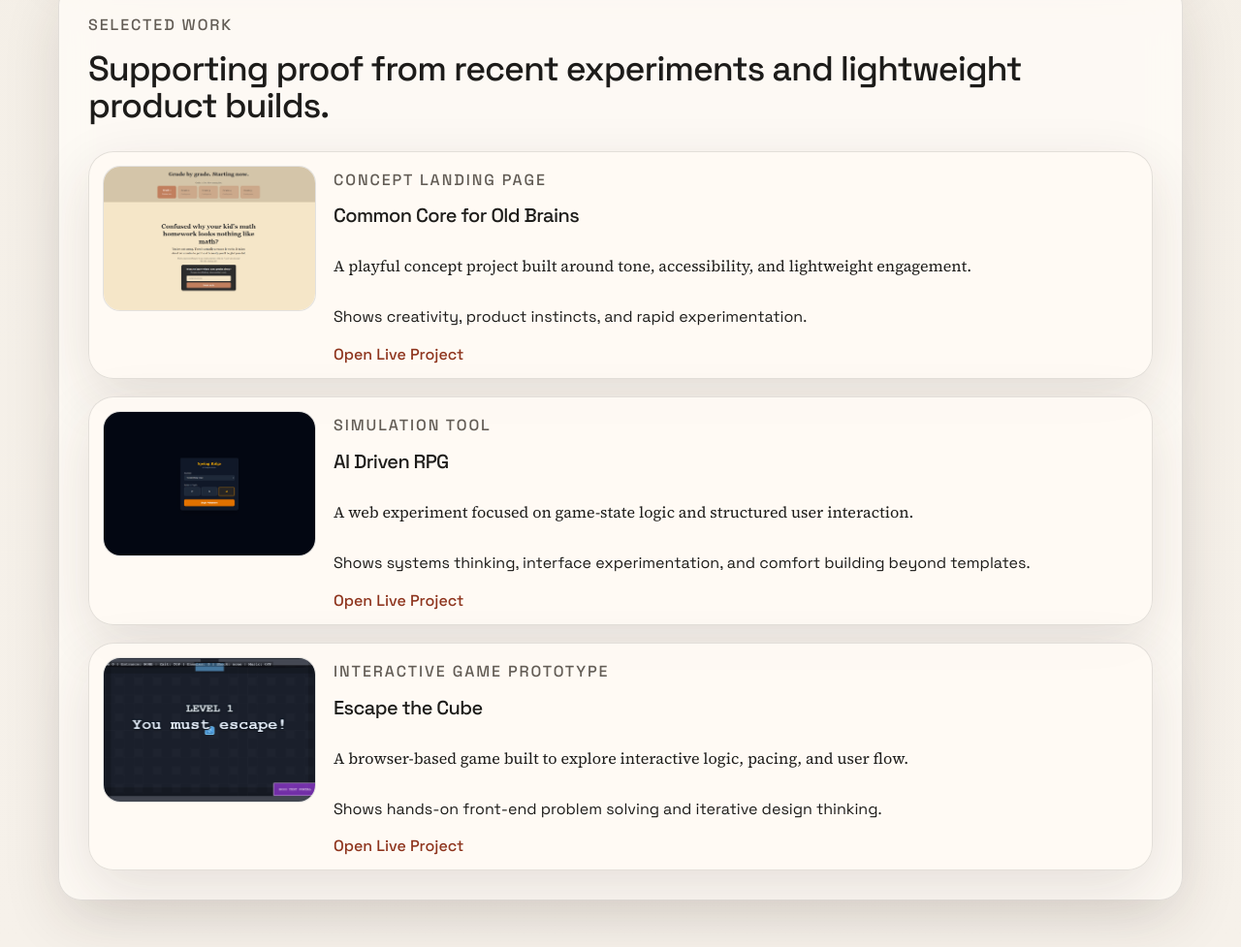
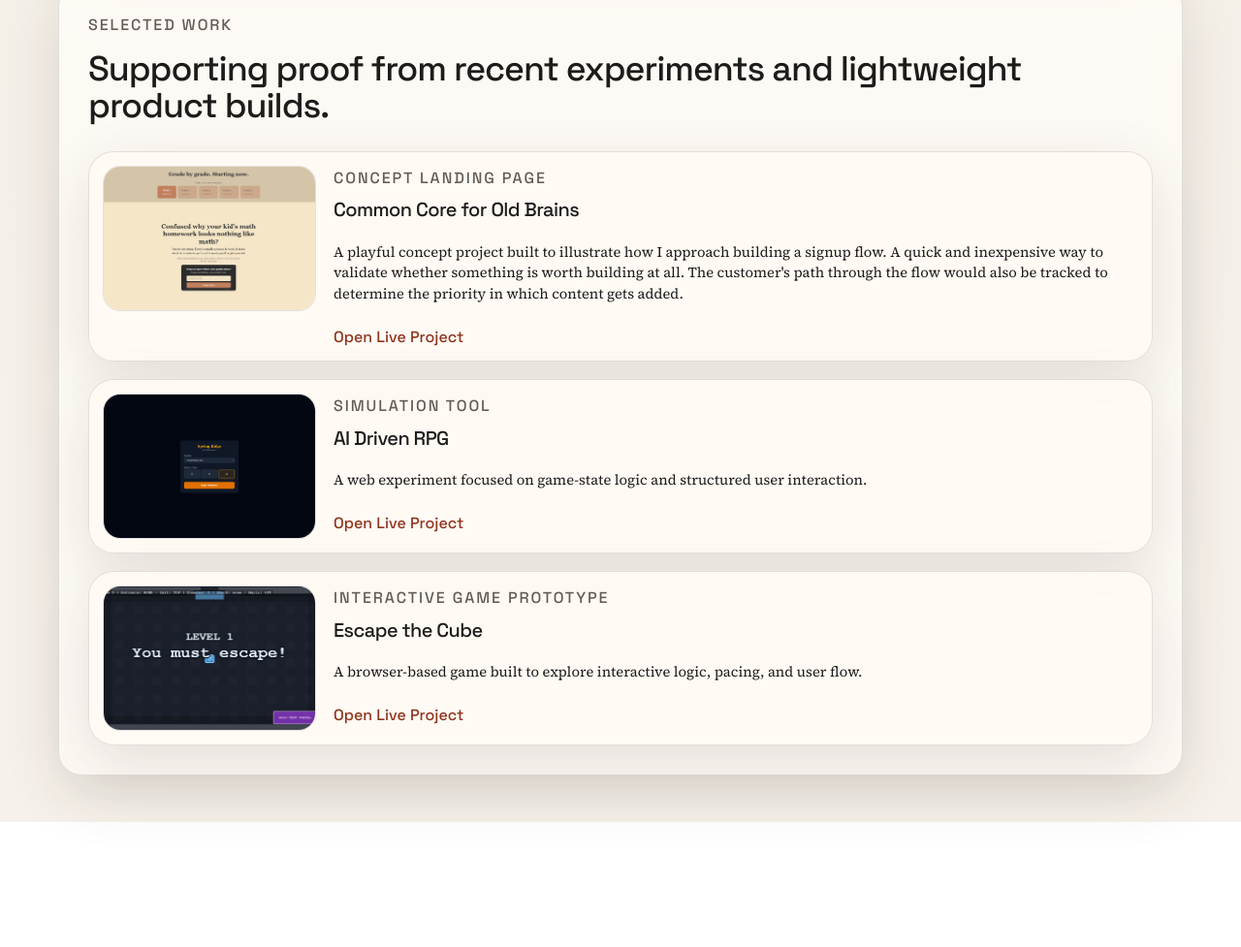
Before and after one commit to fvitak/Frank_Vitak_Experiments, a website: page index.html in a window 1280 px wide. Shown: the part 548-1525 px from the top of the page at 97% size. After the commit the page ends 1396 px from the top, so only its background shows below. Drawn offline with Linux system fonts and the light colour scheme; no server answers.

Commit message:
Update Common Core description and tighten project card spacing
Co-Authored-By: Claude Sonnet 4.6 <noreply@anthropic.com>

```diff
--- a/index.html
+++ b/index.html
@@ -111,11 +111,8 @@
                 <p class="project-kicker">Concept Landing Page</p>
                 <h3>Common Core for Old Brains</h3>
                 <p class="project-summary compact-project-summary">
-                  A playful concept project built around tone, accessibility, and lightweight engagement.
+                  A playful concept project built to illustrate how I approach building a signup flow. A quick and inexpensive way to validate whether something is worth building at all. The customer's path through the flow would also be tracked to determine the priority in which content gets added.
                 </p>
-                <div class="project-copy">
-                  <p>Shows creativity, product instincts, and rapid experimentation.</p>
-                </div>
                 <div class="project-actions">
                   <a
                     class="text-link tracked-link"
@@ -153,9 +150,6 @@
                 <p class="project-summary compact-project-summary">
                   A web experiment focused on game-state logic and structured user interaction.
                 </p>
-                <div class="project-copy">
-                  <p>Shows systems thinking, interface experimentation, and comfort building beyond templates.</p>
-                </div>
                 <div class="project-actions">
                   <a
                     class="text-link tracked-link"
@@ -193,9 +187,6 @@
                 <p class="project-summary compact-project-summary">
                   A browser-based game built to explore interactive logic, pacing, and user flow.
                 </p>
-                <div class="project-copy">
-                  <p>Shows hands-on front-end problem solving and iterative design thinking.</p>
-                </div>
                 <div class="project-actions">
                   <a
                     class="text-link tracked-link"
--- a/styles.css
+++ b/styles.css
@@ -344,6 +344,20 @@ h3 {
   padding-top: 2px;
 }
 
+.compact-project-content {
+  gap: 6px;
+  padding-top: 0;
+}
+
+.compact-project-content .project-summary {
+  font-size: 0.92rem;
+  line-height: 1.45;
+}
+
+.compact-project-content .project-actions {
+  margin-top: 2px;
+}
+
 .project-kicker {
   margin-bottom: 0;
 }
```
